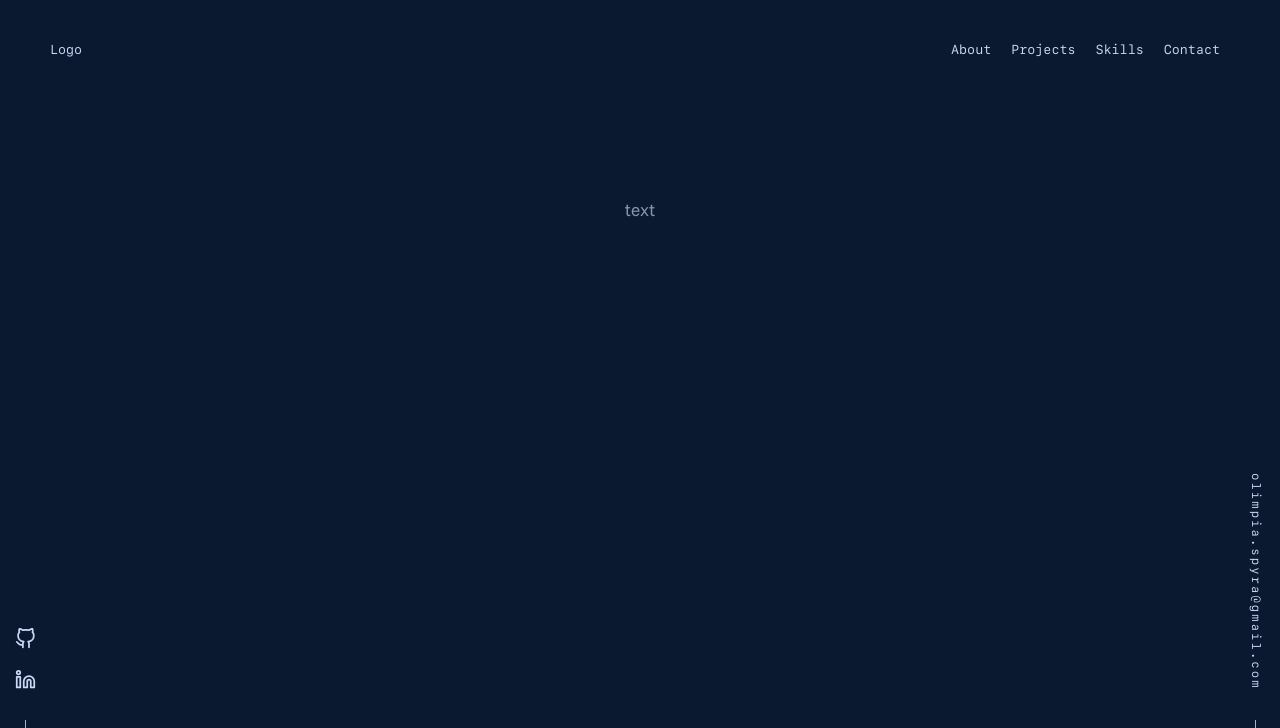
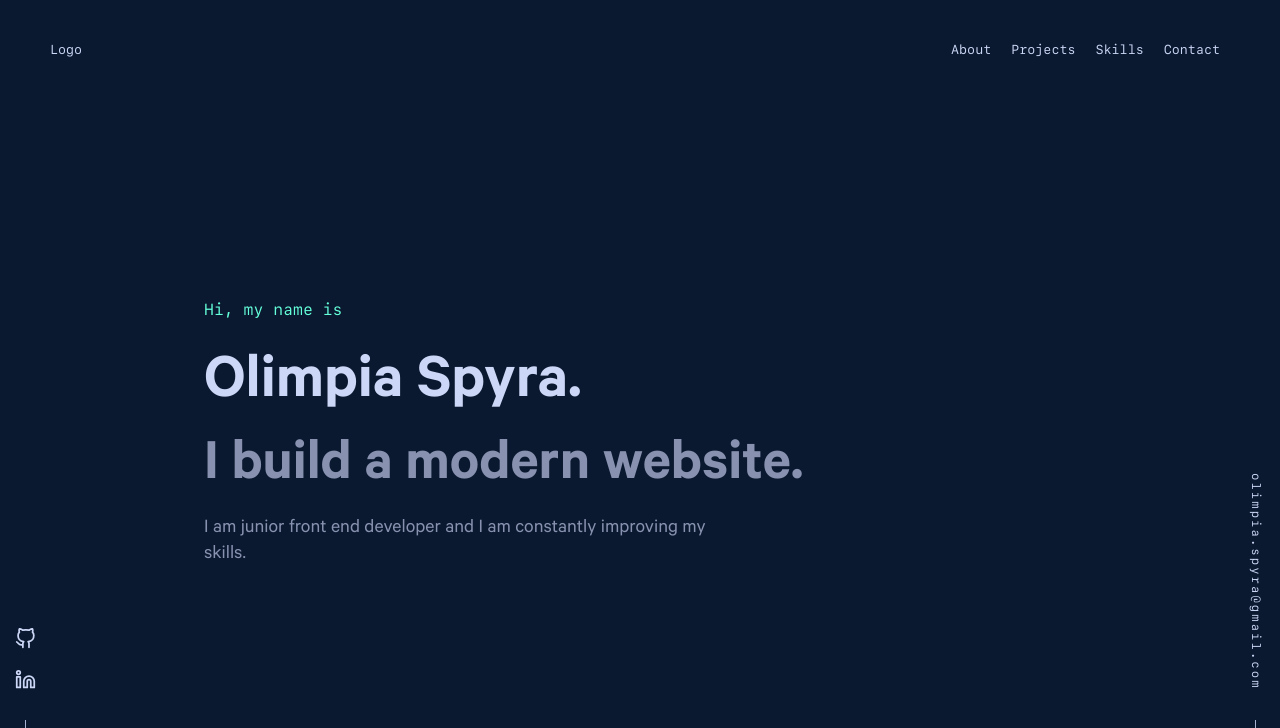
Before and after one commit to olimpiaspyra/portfolio, a React app: page / in a window 1280 px wide. Shown: the top 728 px of the page. Built offline with nearby package versions, Linux system fonts and the light colour scheme.

Commit message:
Add hero component

```diff
--- a/src/components/layouts/MainContainer/MainContainer.jsx
+++ b/src/components/layouts/MainContainer/MainContainer.jsx
@@ -1,21 +1,20 @@
 import React from 'react';
 import styled from 'styled-components';
 
+import HeroSection from '../../pages/HeroSection/HeroSection';
+
 const StyledMainContainer = styled.main`
-width: 100%;
-max-width: 1600px;
-margin: 0 auto;
-padding: 200px 150px;
-
-  p {
-  text-align: center;
-}
+  width: 100%;
+  max-width: 1600px;
+  margin: 0 auto;
+  padding: 300px 150px;
 `;
 
 const MainContainer = () => {
   return (
     <StyledMainContainer>
-      <p>text</p>
+      <HeroSection>
+      </HeroSection>
     </StyledMainContainer>
   );
 };
--- /dev/null
+++ b/src/components/pages/HeroSection/HeroSection.jsx
@@ -0,0 +1,87 @@
+import React from 'react';
+import styled from 'styled-components';
+
+const StyledContainer = styled.section`
+  max-width: 1600px;
+  width: 100%;
+  margin: 0 auto;
+  padding: 0 50px;
+  min-height: 100vh;
+
+  @media screen and (max-width: 1200px) {
+    padding: 0;
+  }
+
+  @media screen and (max-width: 768px) {
+    padding: 0;
+    text-align: center;
+  }
+
+  h1 {
+    margin: 0 0 30px 4px;
+    color: var(--green);
+    font-family: var(--font-mono);
+    font-size: 1.6rem;
+    font-weight: 400;
+  }
+
+  h2 {
+    margin: 0 0 20px 4px;
+    color: var(--lightest-slate);
+    font-size: 6.5rem;
+    font-weight: 600;
+    line-height: 1.1;
+
+    @media screen and (max-width: 1200px) {
+      font-size: 5rem;
+    }
+
+
+    @media screen and (max-width: 768px) {
+      font-size: 4rem;
+    }
+
+    @media screen and (max-width: 600px) {
+      font-size: 3rem;
+    }
+  }
+
+  h3 {
+    margin: 0 0 5px 4px;
+    color: var(--slate);
+    line-height: 0.9;
+    font-size: 6rem;
+
+    @media screen and (max-width: 1200px) {
+      font-size: 4rem;
+    }
+
+    @media screen and (max-width: 768px) {
+      font-size: 3rem;
+    }
+
+    @media screen and (max-width: 600px) {
+      font-size: 2rem;
+    }
+  }
+
+  p {
+    margin: 20px 0 0 4px;
+    max-width: 540px;
+    font-size: 2rem;
+  }
+}
+`;
+
+const HeroSection = () => {
+  return (
+    <StyledContainer>
+      <h1>Hi, my name is</h1>
+      <h2>Olimpia Spyra.</h2>
+      <h3>I build a modern website.</h3>
+      <p>I am junior front end developer and I am constantly improving my skills.</p>
+    </StyledContainer>
+  );
+};
+
+export default HeroSection;
```
